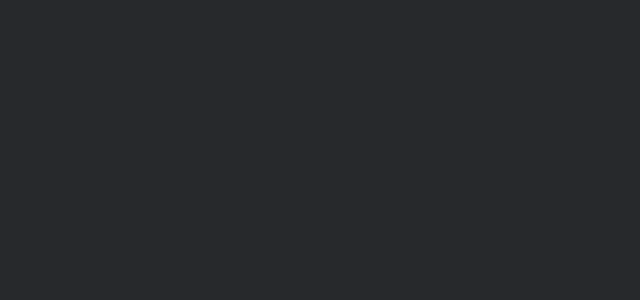
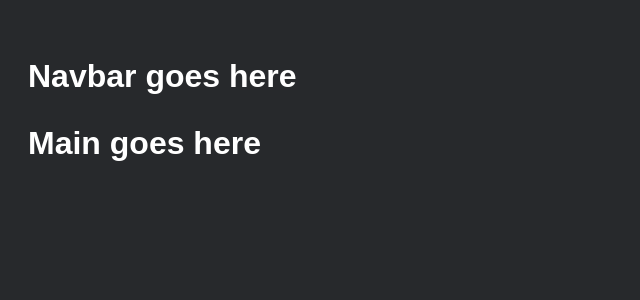
Before and after one commit to njgarg22/ReactFacts, a React (Vite) app: page / in a window 1280 px wide. Shown: the top 300 px of the page, without its empty margins (0-640 px from the left). Built offline with nearby package versions, Linux system fonts and the light colour scheme.

Commit message:
Do the project setup for ReactFacts static page project

```diff
--- a/index.html
+++ b/index.html
@@ -2,6 +2,9 @@
 <html lang="en">
   <head>
     <title>first-react</title>
+    <link rel="preconnect" href="https://fonts.googleapis.com">
+    <link rel="preconnect" href="https://fonts.gstatic.com" crossorigin>
+    <link href="https://fonts.googleapis.com/css2?family=Inter:ital,opsz,wght@0,14..32,100..900;1,14..32,100..900&display=swap" rel="stylesheet">
   </head>
   <body>
     <div id="root"></div>
--- /dev/null
+++ b/src/App.jsx
@@ -0,0 +1,12 @@
+import Navbar from "./Components/Navbar";
+import Main from "./Components/Main";
+
+export default function App() {
+    return (
+        <>
+            <Navbar />
+            <Main />
+        </>
+
+    )
+}
--- /dev/null
+++ b/src/Components/Main.jsx
@@ -0,0 +1,3 @@
+export default function Main() {
+    return <h1>Main goes here</h1>;
+}
--- /dev/null
+++ b/src/Components/Navbar.jsx
@@ -0,0 +1,3 @@
+export default function Navbar() {
+    return <h1>Navbar goes here</h1>;
+}
```
Also changed, not shown: src/index.jsx (+2 -23 lines).
